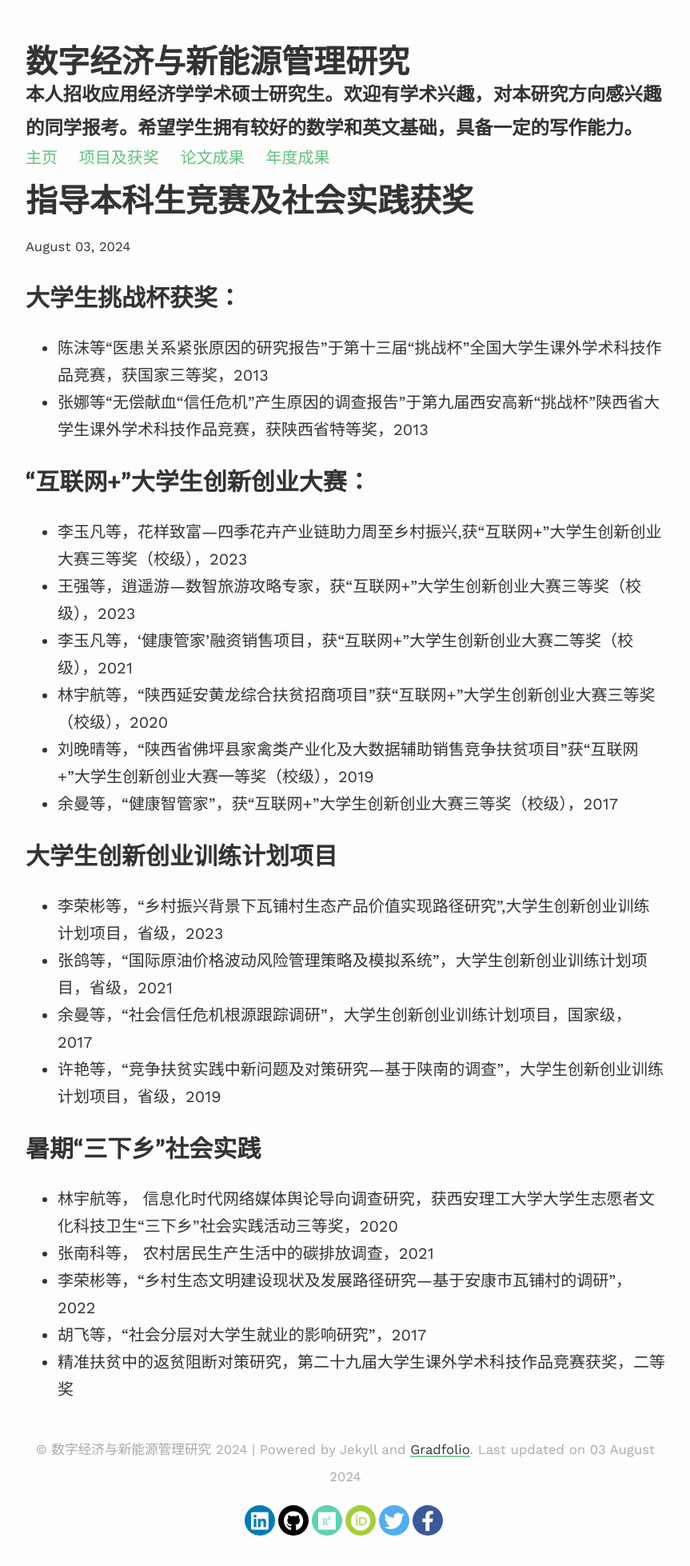
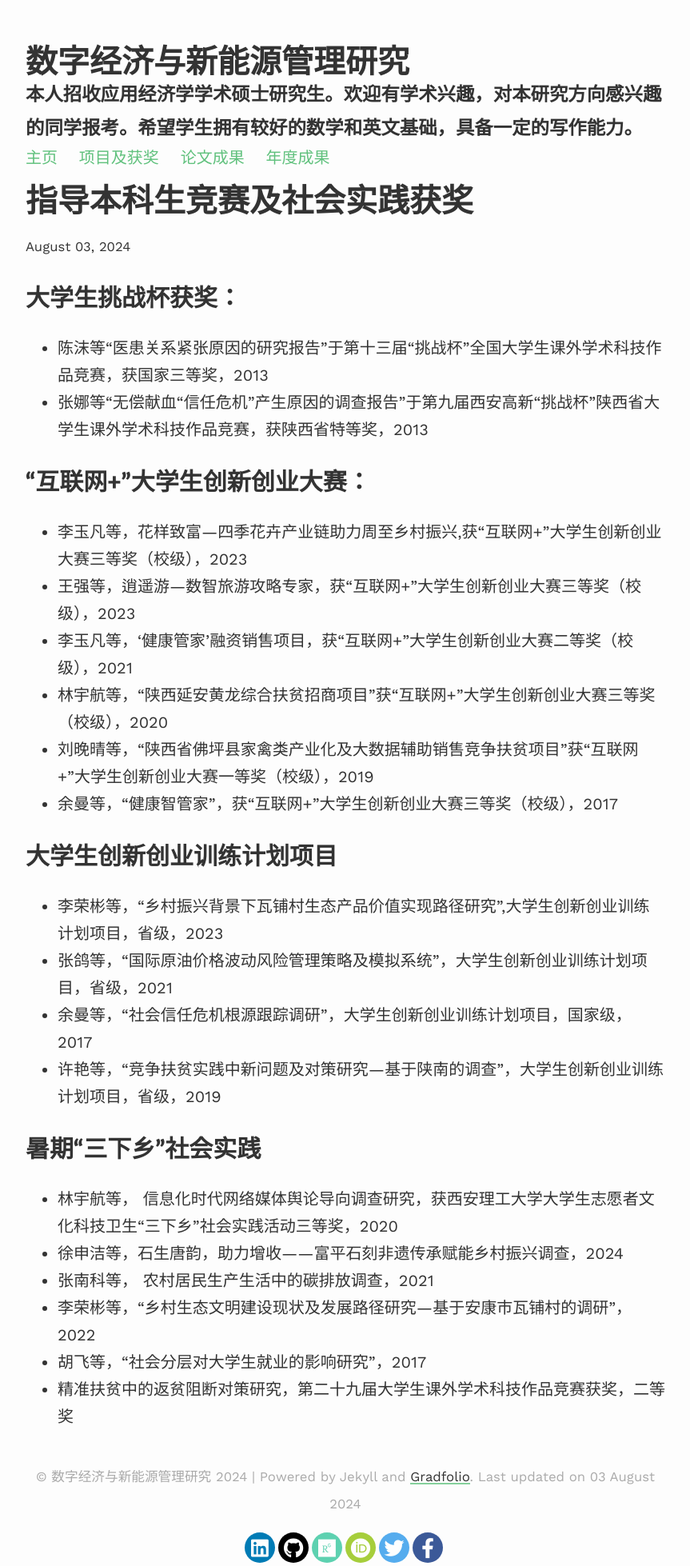
Before and after one commit to dakuamao/sun, a Jekyll site: the page built from _projects/4_project.md, in a window 1280 px wide. Shown: the whole page at 80% size, without its empty margins (208-1071 px from the left). Built offline with Jekyll 4.4.1, drawn with Linux system fonts in a browser that asks for light colours; nearby versions of some CDN libraries; before the commit the page ends 1924 px from its top, so only the background shows below that.

Commit message:
Update 4_project.md

```diff
--- a/_projects/4_project.md
+++ b/_projects/4_project.md
@@ -31,6 +31,7 @@ description: 指导教师
 暑期“三下乡”社会实践
 ============
 - 林宇航等， 信息化时代网络媒体舆论导向调查研究，获西安理工大学大学生志愿者文化科技卫生“三下乡”社会实践活动三等奖，2020
+- 徐申洁等，石生唐韵，助力增收——富平石刻非遗传承赋能乡村振兴调查，2024
 - 张南科等， 农村居民生产生活中的碳排放调查，2021
 - 李荣彬等，“乡村生态文明建设现状及发展路径研究—基于安康市瓦铺村的调研”，2022
 - 胡飞等，“社会分层对大学生就业的影响研究”，2017
```
